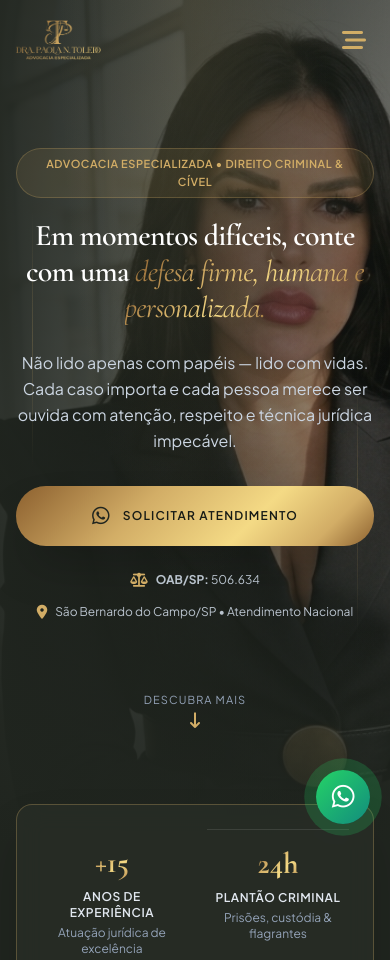
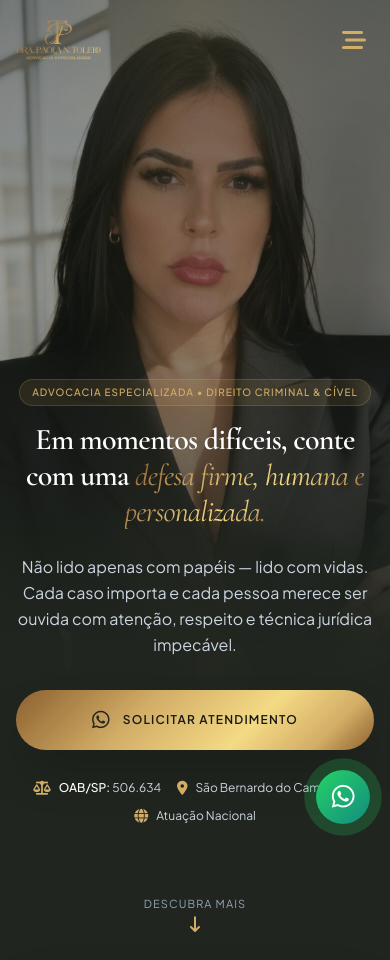
Before and after one commit to LeonardoBlanco/landing-page-paola, a plain HTML site: page index.html in a window 390 px wide. Shown: the top 960 px of the page. Drawn offline with nearby package versions, Linux system fonts and the light colour scheme.

Commit message:
feat: implement responsive hero background image and optimize layout for mobile devices

```diff
--- a/index.html
+++ b/index.html
@@ -256,36 +256,39 @@
        2. HERO SECTION
        ========================================================================== -->
   <section id="inicio"
-    class="relative min-h-screen flex items-center justify-center pt-24 sm:pt-32 pb-16 sm:pb-24 overflow-hidden">
-    <!-- Background Image with Overlay -->
+    class="relative min-h-screen flex items-center justify-center pt-20 sm:pt-28 lg:pt-32 pb-16 sm:pb-24 overflow-hidden">
+    <!-- Background Image with Responsive Picture Tag -->
     <div class="absolute inset-0 z-0">
-      <img src="assets/hero-bg.jpg" alt="Dra. Paola Toledo - Toledo Advocacia Especializada" width="1920" height="1080" fetchpriority="high"
-        loading="eager" decoding="async" class="w-full h-full object-cover object-[78%_center] sm:object-[72%_center] lg:object-center select-none pointer-events-none">
+      <picture>
+        <source media="(max-width: 768px)" srcset="assets/hero-bg-mobile.jpg">
+        <img src="assets/hero-bg.jpg" alt="Dra. Paola Toledo - Toledo Advocacia Especializada" width="1920" height="1080" fetchpriority="high"
+          loading="eager" decoding="async" class="w-full h-full object-cover object-top sm:object-center lg:object-center select-none pointer-events-none">
+      </picture>
       <!-- Dark luxury gradient overlays matching #20251F -->
       <div class="absolute inset-0 bg-gradient-to-t from-[#20251F] via-[#20251F]/30 to-[#20251F]/60"></div>
-      <div class="absolute inset-0 bg-gradient-to-r from-[#20251F]/90 via-[#20251F]/60 to-transparent lg:hidden"></div>
+      <div class="absolute inset-x-0 bottom-0 top-[28%] bg-gradient-to-t from-[#20251F] via-[#20251F]/95 to-transparent lg:hidden"></div>
       <div
         class="absolute inset-0 bg-[radial-gradient(ellipse_at_top,_var(--tw-gradient-stops))] from-gold/10 via-transparent to-transparent pointer-events-none">
       </div>
     </div>
 
     <!-- Ambient Decorative Lines -->
-    <div class="absolute left-1/2 -translate-x-1/2 top-0 w-full max-w-7xl h-full pointer-events-none z-0">
+    <div class="hidden lg:block absolute left-1/2 -translate-x-1/2 top-0 w-full max-w-7xl h-full pointer-events-none z-0">
       <div class="absolute left-8 top-1/4 w-px h-64 bg-gradient-to-b from-transparent via-gold/20 to-transparent"></div>
       <div class="absolute right-8 bottom-1/4 w-px h-64 bg-gradient-to-b from-transparent via-gold/20 to-transparent">
       </div>
     </div>
 
-    <div class="relative z-10 max-w-7xl mx-auto px-4 sm:px-6 lg:px-8">
+    <div class="relative z-10 max-w-7xl mx-auto px-4 sm:px-6 lg:px-8 w-full pt-[35vh] sm:pt-[28vh] lg:pt-0">
       <div class="grid grid-cols-1 lg:grid-cols-12 gap-12 lg:gap-8 items-center">
 
         <!-- Left Content (Column 7) -->
         <div class="lg:col-span-7 text-center lg:text-left">
 
           <!-- Badges -->
-          <div class="mb-5 sm:mb-6 pt-1 sm:pt-0 reveal flex justify-center lg:justify-start">
+          <div class="mb-4 sm:mb-5 pt-1 sm:pt-0 reveal flex justify-center lg:justify-start">
             <span
-              class="inline-block text-[11px] sm:text-xs uppercase tracking-wider sm:tracking-widest text-gold font-semibold leading-relaxed px-3.5 py-1.5 sm:px-0 sm:py-0 rounded-full bg-gold/10 sm:bg-transparent border border-gold/25 sm:border-transparent text-center">
+              class="inline-block text-[10px] sm:text-[11px] uppercase tracking-widest text-gold font-medium leading-relaxed px-3 py-1 sm:px-0 sm:py-0 rounded-full bg-gold/10 sm:bg-transparent border border-gold/20 sm:border-transparent text-center">
               Advocacia Especializada • Direito Criminal & Cível
             </span>
           </div>
@@ -316,16 +319,27 @@
 
           <!-- Support Highlights (OAB & Localização) -->
           <div
-            class="flex flex-wrap items-center justify-center lg:justify-start gap-3 sm:gap-5 text-xs text-slate-300/90 reveal reveal-delay-3 pt-1">
+            class="flex flex-wrap items-center justify-center lg:justify-start gap-x-4 sm:gap-x-5 gap-y-2 text-xs text-slate-300 reveal reveal-delay-3 pt-2">
+
             <div class="flex items-center gap-2">
-              <i class="fa-solid fa-scale-balanced text-gold text-sm"></i>
-              <span><strong>OAB/SP:</strong> 506.634</span>
-            </div>
+              <i class="fa-solid fa-scale-balanced text-gold text-sm flex-shrink-0"></i>
+              <span><strong class="text-white font-medium">OAB/SP:</strong> 506.634</span>
+            </div>
+
             <span class="hidden sm:inline text-gold/40">•</span>
+
             <div class="flex items-center gap-2">
-              <i class="fa-solid fa-location-dot text-gold text-sm"></i>
-              <span>São Bernardo do Campo/SP • Atendimento Nacional</span>
-            </div>
+              <i class="fa-solid fa-location-dot text-gold text-sm flex-shrink-0"></i>
+              <span>São Bernardo do Campo/SP</span>
+            </div>
+
+            <span class="hidden sm:inline text-gold/40">•</span>
+
+            <div class="flex items-center gap-2">
+              <i class="fa-solid fa-globe text-gold text-sm flex-shrink-0"></i>
+              <span>Atuação Nacional</span>
+            </div>
+
           </div>
 
         </div>
```
Also changed, not shown: assets/hero-bg-mobile.jpg (added).
